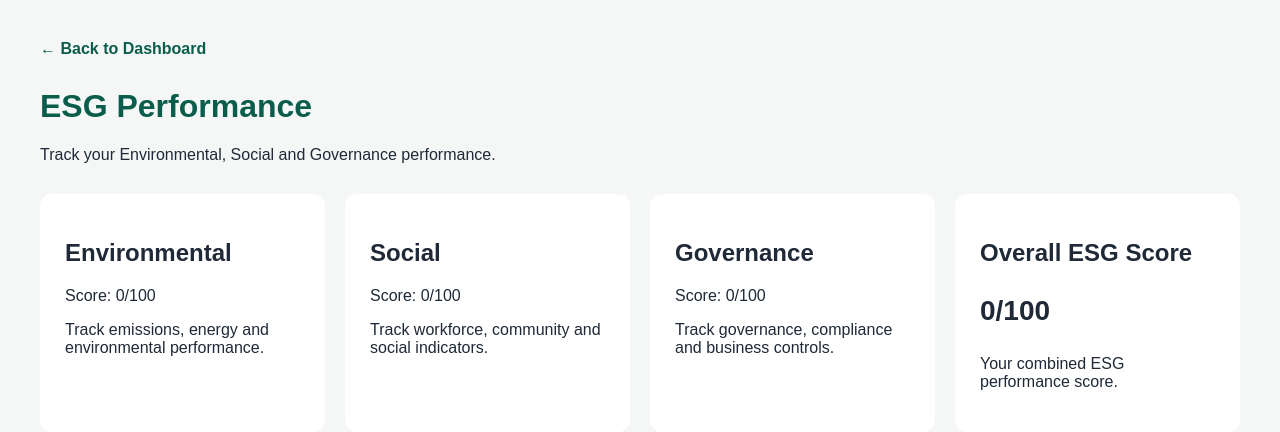
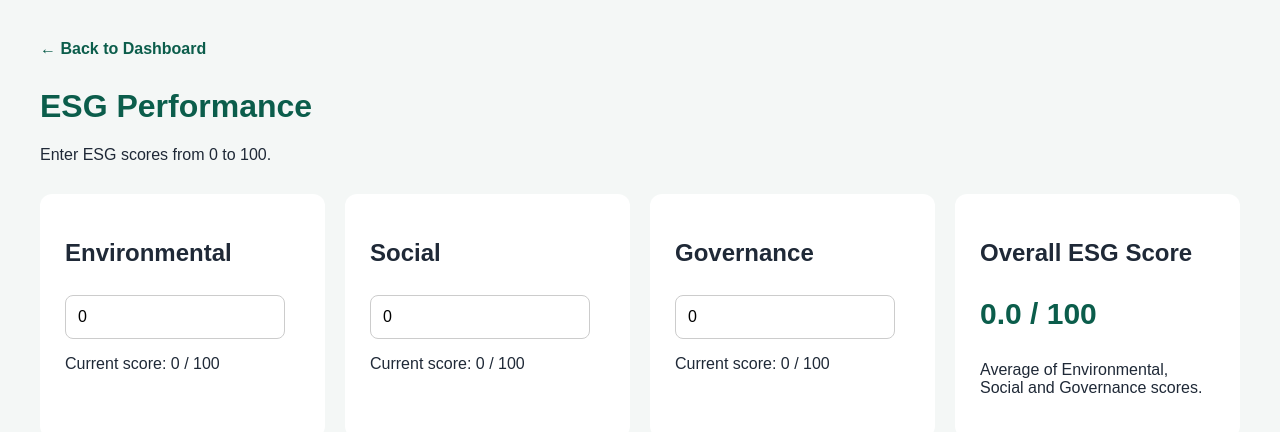
Before and after one commit to nelbinthomas99-rgb/nt-ai-sustainable-finance-platform, a Next.js app: page /esg in a window 1280 px wide. Shown: the top 432 px of the page. Built offline with nearby package versions, Linux system fonts and the light colour scheme.

Commit message:
Update page.js
Add interactive ESG scoring

```diff
--- a/app/esg/page.js
+++ b/app/esg/page.js
@@ -1,6 +1,26 @@
+"use client";
+
 import Link from "next/link";
+import { useState } from "react";
 
 export default function ESGPage() {
+  const [environmental, setEnvironmental] = useState(0);
+  const [social, setSocial] = useState(0);
+  const [governance, setGovernance] = useState(0);
+
+  const overall =
+    (Number(environmental) + Number(social) + Number(governance)) / 3;
+
+  const inputStyle = {
+    padding: "12px",
+    width: "100%",
+    maxWidth: "220px",
+    border: "1px solid #ccc",
+    borderRadius: "8px",
+    fontSize: "16px",
+    marginTop: "8px",
+  };
+
   return (
     <main
       style={{
@@ -25,53 +45,36 @@ export default function ESGPage() {
         ESG Performance
       </h1>
 
-      <p>
-        Track your Environmental, Social and Governance performance.
-      </p>
+      <p>Enter ESG scores from 0 to 100.</p>
 
       <div
         style={{
           display: "grid",
-          gridTemplateColumns: "repeat(auto-fit, minmax(220px, 1fr))",
+          gridTemplateColumns: "repeat(auto-fit, minmax(240px, 1fr))",
           gap: "20px",
           marginTop: "30px",
         }}
       >
-        <div
-          style={{
-            background: "white",
-            padding: "25px",
-            borderRadius: "12px",
-          }}
-        >
-          <h2>Environmental</h2>
-          <p>Score: 0/100</p>
-          <p>Track emissions, energy and environmental performance.</p>
-        </div>
+        <ESGCard
+          title="Environmental"
+          value={environmental}
+          onChange={setEnvironmental}
+          inputStyle={inputStyle}
+        />
 
-        <div
-          style={{
-            background: "white",
-            padding: "25px",
-            borderRadius: "12px",
-          }}
-        >
-          <h2>Social</h2>
-          <p>Score: 0/100</p>
-          <p>Track workforce, community and social indicators.</p>
-        </div>
+        <ESGCard
+          title="Social"
+          value={social}
+          onChange={setSocial}
+          inputStyle={inputStyle}
+        />
 
-        <div
-          style={{
-            background: "white",
-            padding: "25px",
-            borderRadius: "12px",
-          }}
-        >
-          <h2>Governance</h2>
-          <p>Score: 0/100</p>
-          <p>Track governance, compliance and business controls.</p>
-        </div>
+        <ESGCard
+          title="Governance"
+          value={governance}
+          onChange={setGovernance}
+          inputStyle={inputStyle}
+        />
 
         <div
           style={{
@@ -81,10 +84,45 @@ export default function ESGPage() {
           }}
         >
           <h2>Overall ESG Score</h2>
-          <p style={{ fontSize: "28px", fontWeight: "bold" }}>0/100</p>
-          <p>Your combined ESG performance score.</p>
+
+          <p
+            style={{
+              fontSize: "30px",
+              fontWeight: "bold",
+              color: "#0b5d4b",
+            }}
+          >
+            {overall.toFixed(1)} / 100
+          </p>
+
+          <p>Average of Environmental, Social and Governance scores.</p>
         </div>
       </div>
     </main>
   );
 }
+
+function ESGCard({ title, value, onChange, inputStyle }) {
+  return (
+    <div
+      style={{
+        background: "white",
+        padding: "25px",
+        borderRadius: "12px",
+      }}
+    >
+      <h2>{title}</h2>
+
+      <input
+        type="number"
+        min="0"
+        max="100"
+        value={value}
+        onChange={(e) => onChange(e.target.value)}
+        style={inputStyle}
+      />
+
+      <p>Current score: {Number(value).toFixed(0)} / 100</p>
+    </div>
+  );
+}
```
